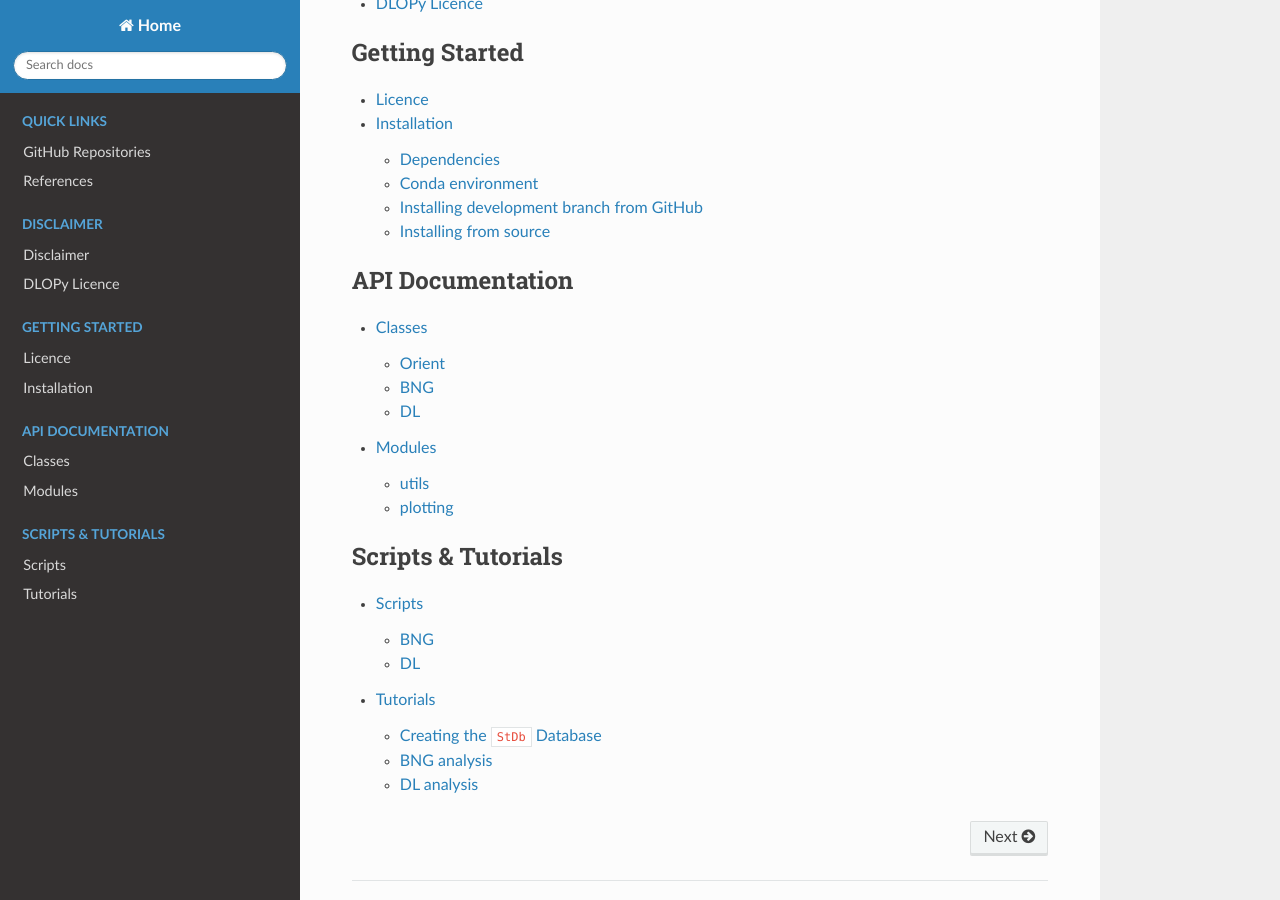
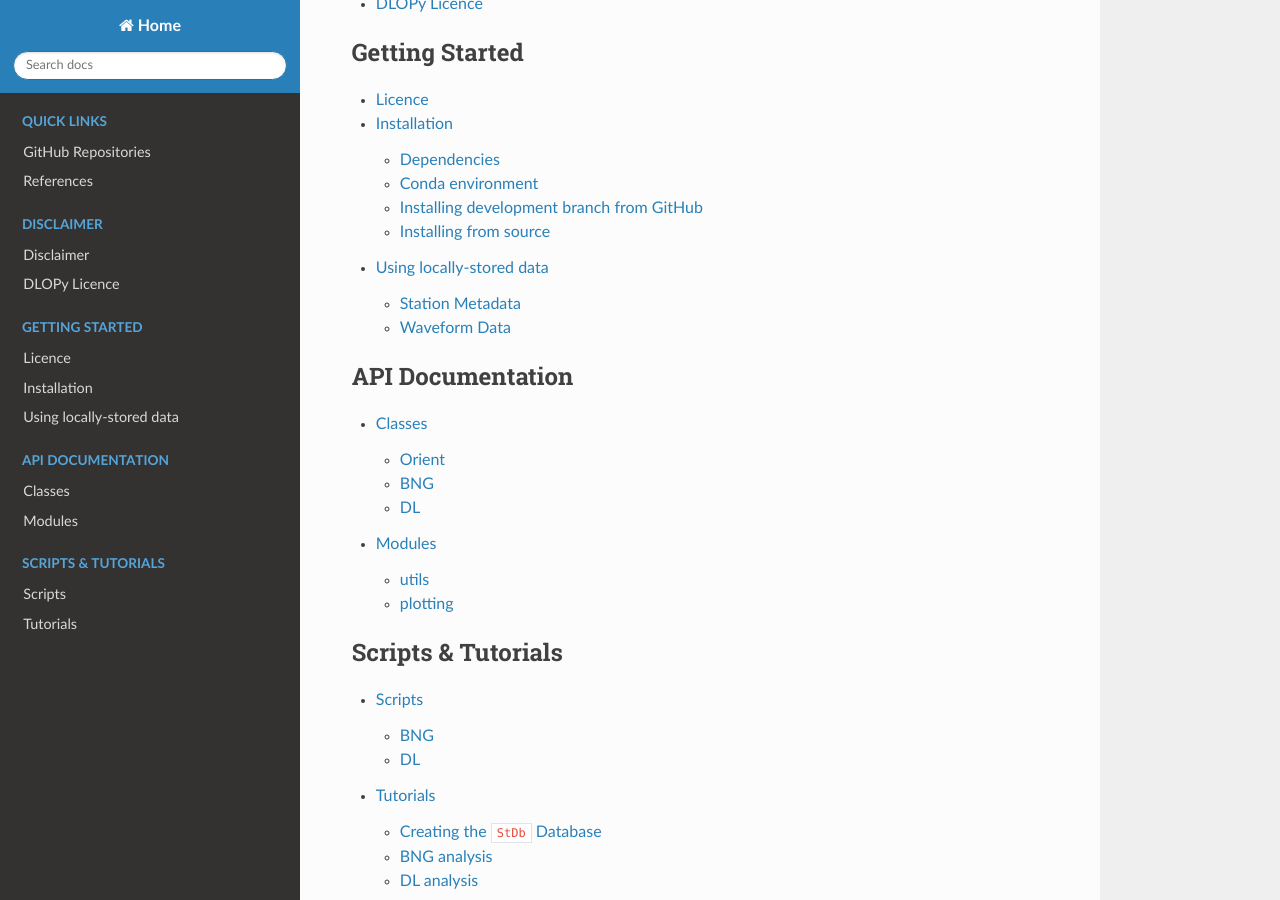
Before and after one commit to nfsi-canada/OrientPy, a Sphinx documentation site: the page built from docs/index.rst, in a window 1280 px wide and 900 px high, scrolled down 1216 px. Built offline with Sphinx 7.4.7 and the Read the Docs theme 3.1.0, drawn with Linux system fonts in a browser that asks for light colours; some of the changed lines change nothing that is shown.

Commit message:
new documentation on local data formatting

```diff
--- a/docs/orientpy.rst
+++ b/docs/orientpy.rst
@@ -84,3 +84,41 @@
 .. sourcecode:: bash
 
    pip install .
+
+Using locally-stored data
+=========================
+
+To load waveforms data located on your hard drive, the code can read a "SeisComP Data Structure" (SDS) for archiving SAC or miniSEED waveform data.
+
+Station Metadata
+----------------
+
+If you have data stored locally on your drive, it is likely you also have a station `XML <https://www.fdsn.org/xml/station/>`_ file containing the metadata. To convert the station `XML` file to an input that can be read by ``OrientPy``, you run the command ``gen_stdb station.xml``, which will create the file ``station.pkl``. The corresponding ObsPy documentation is `here <https://docs.obspy.org/packages/obspy.core.inventory.html>`_. If you don't have a station `XML` file but you have a dataless SEED file, you can convert it to `XML` using `this tools <https://seiscode.iris.washington.edu/projects/stationxml-converter>`_.
+
+Waveform Data
+-------------
+
+``OrientPy`` can read waveform data using the `SeisComP Data Structure <https://docs.obspy.org/packages/autogen/obspy.clients.filesystem.sds.html>`_ The SDS folder containing the waveform data has the structure:
+
+``
+archive
+  + year
+    + network code
+      + station code
+        + channel code + type
+          + one file per day and location, e.g. NET.STA.LOC.CHAN.type.YEAR.DOY
+``
+
+For example:
+
+``
+SDS/
+  2014/
+    YH/
+      LOBS3/
+        HH1.D/
+          YH.LOBS3..CH1.D.2014.332
+          ...
+``
+
+Note, the filename does not include the extension `.mseed`, and the characters `.D` that appear in both the channel code and the filename. Note also the two dots (`..`). If there is a location code, it should appear between those dots (e.g., for a location code `10`, the corresponding filename should be `YH.LOBS3.10.HH1.D.2014.332`). There is no location code for the YH.LOBS3 data, and this field is simply absent from the filenames. Finally, the day-of-year (DOY) field must be zero-padded to be exactly 3 characters.
```
